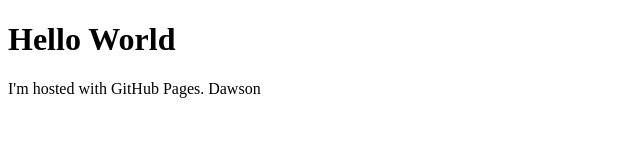
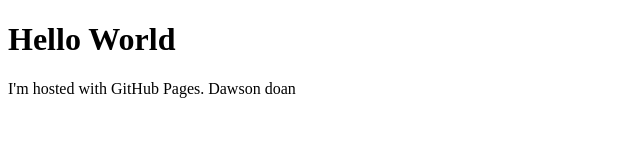
Before and after one commit to dawson-doan/dawson-doan.github.io, a plain HTML site: page index.html in a window 1280 px wide. Shown: the full height of the page, 0-640 px from the left. Drawn offline with Linux system fonts and the light colour scheme.

Commit message:
Update index.html

```diff
--- a/index.html
+++ b/index.html
@@ -2,6 +2,6 @@
 <html>
 <body>
 <h1>Hello World</h1>
-<p>I'm hosted with GitHub Pages. Dawson</p>
+<p>I'm hosted with GitHub Pages. Dawson doan</p>
 </body>
 </html>
```
